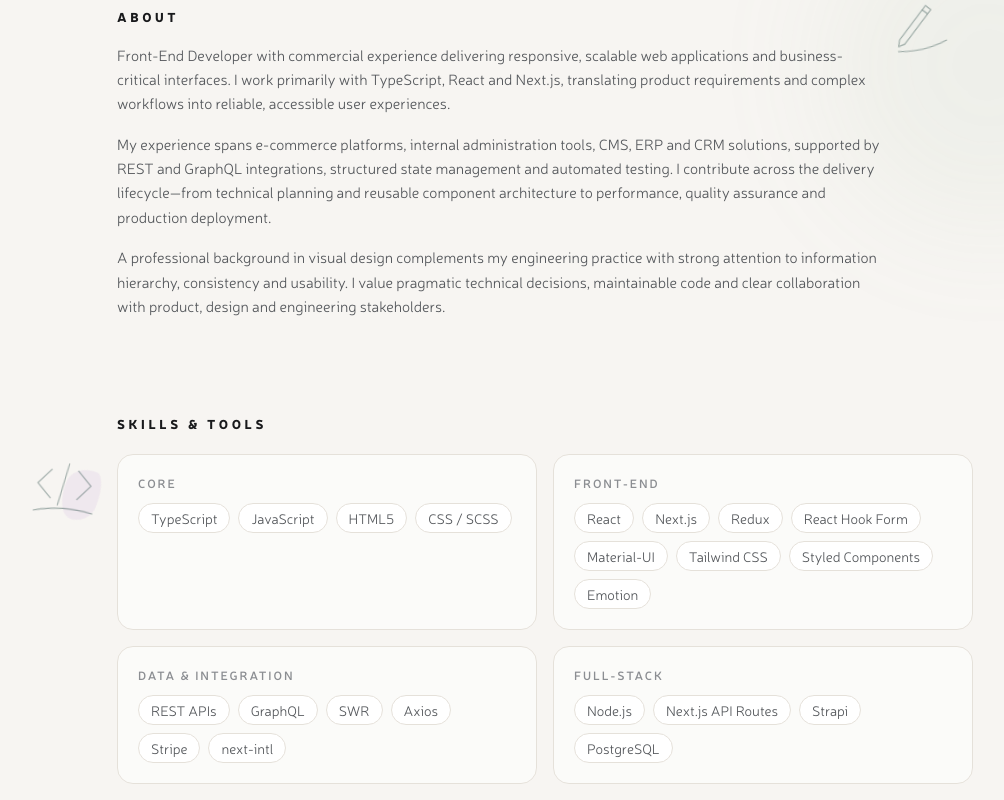
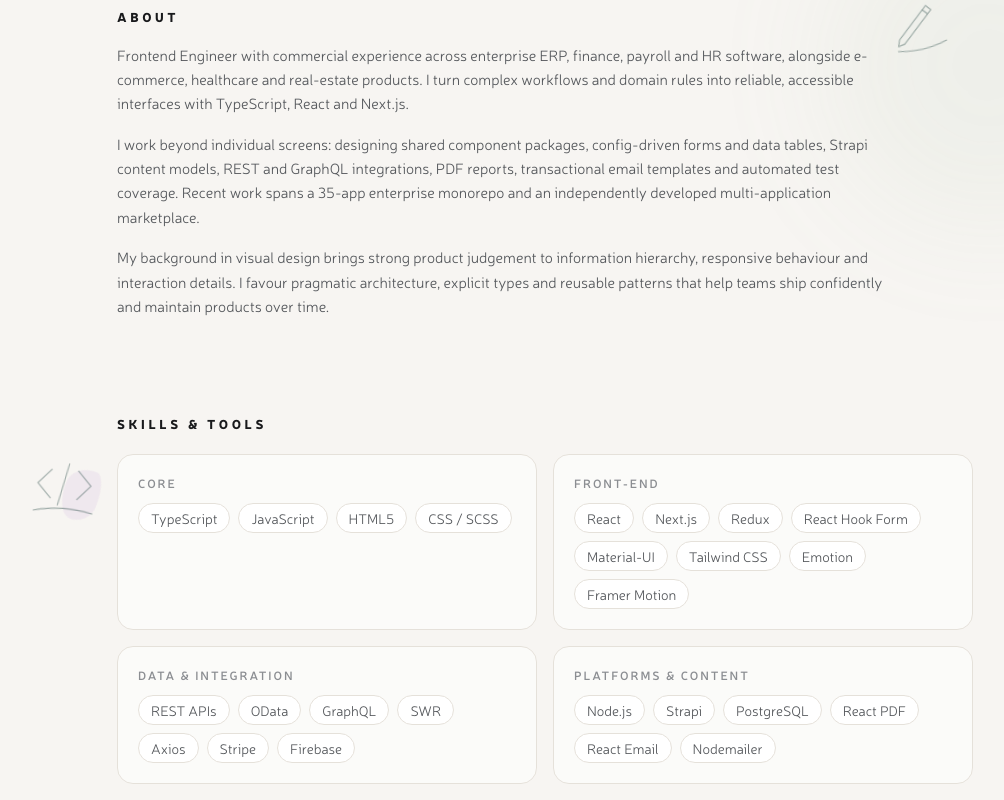
Before and after one commit to dzajenckauskas/danielius, a Next.js app: page / in a window 1280 px wide. Shown: the part 840-1640 px from the top of the page, without its empty margins (95-1099 px from the left). Built offline with nearby package versions, Linux system fonts and the light colour scheme.

Commit message:
feat: update project details and enhance project page functionality with conditional rendering

```diff
--- a/src/app/projects/page.tsx
+++ b/src/app/projects/page.tsx
@@ -26,8 +26,8 @@ export default function ProjectsPage() {
         <p className="eyebrow mb-3">Selected work</p>
         <h1 className="text-4xl font-black tracking-tight text-text sm:text-5xl">Projects</h1>
         <p className="mt-4 max-w-2xl text-[15px] leading-relaxed text-muted">
-          Commercial platforms and independent products spanning e-commerce,
-          healthcare, real estate and international relocation.
+          Enterprise software, commercial platforms and independent products
+          spanning ERP, e-commerce, healthcare, real estate and logistics.
         </p>
       </Reveal>
 
--- a/src/components/resume/ResumeDocument.tsx
+++ b/src/components/resume/ResumeDocument.tsx
@@ -359,7 +359,11 @@ export function ResumeDocument() {
             <View style={styles.projectGrid}>
               {projects.map((project) => (
                 <View key={project.slug} style={styles.projectCard}>
-                  <Link style={styles.projectName} src={project.url}>{project.name}</Link>
+                  {project.url ? (
+                    <Link style={styles.projectName} src={project.url}>{project.name}</Link>
+                  ) : (
+                    <Text style={styles.projectName}>{project.name}</Text>
+                  )}
                   <Text style={styles.projectDomain}>{project.domain}</Text>
                   <Text style={styles.projectStack}>{project.stack.slice(0, 3).join(" · ")}</Text>
                 </View>
--- a/src/data/profile.ts
+++ b/src/data/profile.ts
@@ -4,9 +4,9 @@
 export const profile = {
   name: "Danielius Zajenčkauskas",
   firstName: "Danielius",
-  role: "Front-End Developer",
+  role: "Frontend Engineer",
   tagline:
-    "Front-End Developer delivering scalable, maintainable digital products with React, Next.js and TypeScript.",
+    "Frontend Engineer building maintainable enterprise platforms and customer-facing products with React, Next.js and TypeScript.",
   location: "Vilnius, Lithuania",
   availability: "Open to selected front-end opportunities",
   email: "d.zajenckauskas@gmail.com",
@@ -14,9 +14,9 @@ export const profile = {
   linkedin: "https://www.linkedin.com/in/danielius-zajenckauskas/",
 
   about: [
-    "Front-End Developer with commercial experience delivering responsive, scalable web applications and business-critical interfaces. I work primarily with TypeScript, React and Next.js, translating product requirements and complex workflows into reliable, accessible user experiences.",
-    "My experience spans e-commerce platforms, internal administration tools, CMS, ERP and CRM solutions, supported by REST and GraphQL integrations, structured state management and automated testing. I contribute across the delivery lifecycle—from technical planning and reusable component architecture to performance, quality assurance and production deployment.",
-    "A professional background in visual design complements my engineering practice with strong attention to information hierarchy, consistency and usability. I value pragmatic technical decisions, maintainable code and clear collaboration with product, design and engineering stakeholders.",
+    "Frontend Engineer with commercial experience across enterprise ERP, finance, payroll and HR software, alongside e-commerce, healthcare and real-estate products. I turn complex workflows and domain rules into reliable, accessible interfaces with TypeScript, React and Next.js.",
+    "I work beyond individual screens: designing shared component packages, config-driven forms and data tables, Strapi content models, REST and GraphQL integrations, PDF reports, transactional email templates and automated test coverage. Recent work spans a 35-app enterprise monorepo and an independently developed multi-application marketplace.",
+    "My background in visual design brings strong product judgement to information hierarchy, responsive behaviour and interaction details. I favour pragmatic architecture, explicit types and reusable patterns that help teams ship confidently and maintain products over time.",
   ],
 } as const;
 
@@ -36,21 +36,21 @@ export const skillGroups: SkillGroupData[] = [
       "React Hook Form",
       "Material-UI",
       "Tailwind CSS",
-      "Styled Components",
       "Emotion",
+      "Framer Motion",
     ],
   },
   {
     label: "Data & Integration",
-    items: ["REST APIs", "GraphQL", "SWR", "Axios", "Stripe", "next-intl"],
+    items: ["REST APIs", "OData", "GraphQL", "SWR", "Axios", "Stripe", "Firebase"],
   },
   {
-    label: "Full-Stack",
-    items: ["Node.js", "Next.js API Routes", "Strapi", "PostgreSQL"],
+    label: "Platforms & Content",
+    items: ["Node.js", "Strapi", "PostgreSQL", "React PDF", "React Email", "Nodemailer"],
   },
   {
     label: "Quality & Delivery",
-    items: ["Jest", "Vitest", "Playwright", "React Testing Library", "Docker", "Git", "CI/CD", "NGINX"],
+    items: ["Vitest", "Playwright", "React Testing Library", "Turborepo", "Docker", "Git", "CI/CD", "NGINX"],
   },
   {
     label: "Product & Design",
@@ -74,14 +74,16 @@ export const experience: TimelineEntry[] = [
     period: "Mar 2024 – Present · Hybrid",
     year: "2024",
     description:
-      "Developing and maintaining production web applications with an emphasis on scalable front-end architecture, dependable integrations and high-quality user experiences. Contributing to technical delivery across implementation, testing, performance and ongoing product improvement.",
+      "Building and modernising a 35-application enterprise platform spanning ERP, financials, payroll, HR and audit. Develop shared TypeScript packages and config-driven form/list architecture; deliver PDF reporting, React Email notifications, document upload and signing workflows; and improve accessibility, error handling and automated coverage.",
     tags: [
       "React",
-      "Next.js",
       "TypeScript",
       "Material-UI",
-      "REST APIs",
-      "Testing",
+      "Vite",
+      "React PDF",
+      "React Email",
+      "REST / OData",
+      "Playwright",
     ],
   },
   {
@@ -90,17 +92,17 @@ export const experience: TimelineEntry[] = [
     period: "Nov 2021 – Mar 2024 · Vilnius",
     year: "2021",
     description:
-      "Delivered customer-facing websites, bespoke e-commerce applications and complex CMS, ERP and CRM interfaces. Built reusable TypeScript and React components, integrated REST and GraphQL services, and supported applications through deployment and production maintenance.",
+      "Delivered customer-facing websites, bespoke e-commerce applications and CMS, ERP and CRM interfaces. Built reusable TypeScript and React systems, modelled content in Strapi, integrated REST and GraphQL services, and shipped multilingual lead-generation, checkout, PDF catalogue and transactional-email workflows.",
     tags: [
       "React",
       "Next.js",
       "TypeScript",
       "Redux",
       "Material-UI",
+      "Strapi",
       "GraphQL",
       "REST",
-      "Node.js",
-      "SQL",
+      "React PDF",
     ],
   },
   {
--- a/src/data/projects.ts
+++ b/src/data/projects.ts
@@ -2,7 +2,7 @@ export type Project = {
   slug: string;
   name: string;
   domain: string;
-  url: string;
+  url?: string;
   repository?: string;
   year: string;
   period: string;
@@ -18,6 +18,42 @@ export type Project = {
 
 export const projects: Project[] = [
   {
+    slug: "lobasoft-enterprise-platform",
+    name: "Lobasoft Enterprise Platform",
+    domain: "Private commercial platform",
+    year: "2024",
+    period: "March 2024 – Present",
+    engagement: "Commercial product development",
+    location: "Vilnius, Lithuania · Hybrid",
+    role: "Frontend Engineer",
+    summary:
+      "A multi-application business platform covering ERP, financials, payroll, HR, audit and employee self-service workflows.",
+    about: [
+      "Lobasoft is a large enterprise software ecosystem composed of 35 React applications and 12 shared packages. Its products support data-heavy operational workflows across finance, accounting, payroll, HR, audit, document management and employee self-service.",
+      "The frontend is organised as a Turborepo monorepo with reusable UI, form, data, document and domain packages. A config-driven architecture turns resource definitions into consistent forms, lists, filters, actions and detail views while still supporting specialised product workflows.",
+    ],
+    contribution: [
+      "Built and modernised config-driven forms, data tables, filters and action workflows shared across ERP, payroll, projects and financial applications.",
+      "Developed React PDF reports and document previews for invoices, packing lists, audit requests and HR processes.",
+      "Created React Email templates for approval, rejection, signing and employee-notification workflows across HR self-service products.",
+      "Implemented document upload, qualified-signing and process-driven interfaces with detailed validation and backend error handling.",
+      "Strengthened shared TypeScript packages, responsive behaviour and focused Playwright coverage across a large npm-workspaces codebase.",
+    ],
+    stack: [
+      "React 18",
+      "TypeScript",
+      "Material UI",
+      "React PDF",
+      "React Email",
+      "Vite",
+      "Turborepo",
+      "React Hook Form",
+      "OData / REST APIs",
+      "Playwright",
+    ],
+    accent: "sage",
+  },
+  {
     slug: "muses-fly-tying-market",
     name: "Musės - Fly Tying Market",
     domain: "muses.lt",
@@ -32,13 +68,14 @@ export const projects: Project[] = [
       "A specialist fly-tying marketplace connecting a customer storefront with seller, support and administration workflows.",
     about: [
       "Musės - Fly Tying Market is a specialist marketplace for handcrafted fly-fishing flies, designed as a single product ecosystem rather than an isolated storefront. Customer shopping, seller operations, support and internal administration are delivered through dedicated applications with a shared technical foundation.",
-      "The platform is structured as an npm-workspaces monorepo, allowing domain types, authentication, forms, internationalisation and back-office UI patterns to evolve consistently across eleven workspaces.",
+      "The platform is structured as an npm-workspaces monorepo spanning five applications and six shared packages, allowing domain types, authentication, forms, internationalisation and back-office UI patterns to evolve consistently.",
     ],
     contribution: [
-      "Designed and developed the Next.js storefront and operational applications for administrators, sellers and support teams.",
-      "Built shared packages for domain types, authentication, forms, themes and reusable back-office components.",
-      "Implemented catalogue, variants, stock management, cart and checkout workflows with Stripe payment integration.",
-      "Established automated testing, pre-commit quality checks and CI workflows across the monorepo.",
+      "Designed the Next.js storefront and dedicated admin, seller and support applications, backed by custom Strapi content types and services.",
+      "Built shared packages for domain types, authentication, forms, localisation, themes and reusable back-office components.",
+      "Implemented multi-seller catalogue, variant and stock workflows plus Stripe checkout with webhook deduplication and stock restoration safeguards.",
+      "Developed seller onboarding, wallets, payouts, statements, reconciliation and dispute-management workflows.",
+      "Added OTP/2FA authentication, rate-limited public support flows, editable notification templates and automated Vitest/Playwright coverage.",
     ],
     stack: [
       "Next.js 16",
@@ -72,62 +109,28 @@ export const projects: Project[] = [
       "The ongoing rebuild focuses on making the product easier to maintain and extend while preserving a conversion-oriented experience across desktop and mobile devices.",
     ],
     contribution: [
-      "Reworked the front-end architecture and introduced typed, reusable patterns across the application.",
-      "Developed multi-step quote and booking experiences with location, date and contact-data validation.",
-      "Integrated CMS content, Stripe payments, transactional email and third-party service data.",
-      "Improved responsive behaviour, content presentation and performance across media-heavy pages.",
+      "Reworked the front-end architecture and introduced typed, reusable patterns across the customer journey.",
+      "Developed instant-quote, inventory and multi-step booking experiences with location, date, phone and contact-data validation.",
+      "Integrated Strapi-managed content, Stripe payments, Firebase phone verification and Nodemailer transactional emails.",
+      "Built an issue-tracking flow with secure customer tokens, attachments, assignment, status updates and branded notifications.",
+      "Improved media performance with touch-friendly galleries, progressive loading and adjacent-image preloading.",
     ],
     stack: [
       "Next.js 14",
       "React 18",
       "TypeScript",
+      "Strapi",
       "Material UI",
       "Emotion",
       "React Hook Form",
       "SWR",
       "Stripe",
-      "Strapi",
       "PostgreSQL",
+      "Firebase",
+      "Nodemailer",
     ],
     accent: "blue",
   },
-  // {
-  //   slug: "relohub",
-  //   name: "Relohub",
-  //   domain: "relohub.co.uk",
-  //   url: "https://relohub.co.uk",
-  //   repository: "https://github.com/dzajenckauskas/relohub",
-  //   year: "2024",
-  //   period: "March 2024 – June 2025",
-  //   engagement: "Commercial client project",
-  //   location: "United Kingdom · Remote",
-  //   role: "Frontend Engineer",
-  //   summary:
-  //     "A relocation-services platform built around clear service discovery, instant estimates and lead generation.",
-  //   about: [
-  //     "Relohub provides a focused entry point for customers planning moves across Europe and overseas. The interface communicates a broad logistics offering while guiding visitors toward a personalised estimate.",
-  //     "The product combines service content, country data and enquiry workflows in a responsive Next.js application backed by a headless content platform.",
-  //   ],
-  //   contribution: [
-  //     "Built responsive service and landing-page experiences from reusable React and Material UI components.",
-  //     "Implemented a multi-step estimate flow with country, phone, date and customer-data validation.",
-  //     "Connected lead-capture workflows to backend services and transactional email handling.",
-  //     "Supported CMS-managed content and scalable page structures for international service coverage.",
-  //   ],
-  //   stack: [
-  //     "Next.js 14",
-  //     "React 18",
-  //     "TypeScript",
-  //     "Material UI",
-  //     "Emotion",
-  //     "React Hook Form",
-  //     "Axios",
-  //     "Stripe",
-  //     "Strapi",
-  //     "PostgreSQL",
-  //   ],
-  //   accent: "sage",
-  // },
   {
     slug: "noreikis",
     name: "Noreikis",
@@ -146,18 +149,18 @@ export const projects: Project[] = [
       "The platform is designed to support organic discovery and convert property owners and buyers through contextual forms and clear routes to contact.",
     ],
     contribution: [
-      "Developed the responsive Next.js interface and reusable content sections across the public website.",
-      "Integrated Strapi-managed property listings, articles, testimonials and page content.",
-      "Built lead-generation and property-valuation forms with structured validation and API handling.",
-      "Implemented multilingual content, motion details, technical SEO and VPS deployment workflows.",
+      "Developed the responsive Next.js interface and reusable property, editorial and profile sections across the public website.",
+      "Modelled and integrated Strapi-managed listings, articles, FAQs, testimonials, galleries and SEO metadata.",
+      "Built validated contact and property-price enquiry flows with branded transactional email templates.",
+      "Implemented multilingual content, property sorting and filtering, motion details, technical SEO and automated VPS deployment.",
     ],
     stack: [
       "Next.js 14",
       "React 18",
       "TypeScript",
+      "Strapi",
       "Material UI",
       "Emotion",
-      "Strapi",
       "PostgreSQL",
       "React Hook Form",
       "Framer Motion",
@@ -183,18 +186,18 @@ export const projects: Project[] = [
       "A headless CMS allows the clinic team to maintain detailed service, category and product information while the frontend keeps discovery consistent across a large content surface.",
     ],
     contribution: [
-      "Built and maintained responsive service, category, product and informational page templates.",
-      "Integrated structured Strapi content and API-driven catalogue search and navigation.",
-      "Developed enquiry flows, PDF catalogue generation and email delivery integrations.",
-      "Introduced component tests and modernised legacy layout patterns for maintainability.",
+      "Built responsive service, category, product and clinic-information templates for a content-rich healthcare website.",
+      "Modelled and integrated structured Strapi content for services, product categories, diagnoses, reviews and pricing.",
+      "Generated branded, data-driven product catalogues on demand with React PDF, including diagnosis and reimbursement tables.",
+      "Delivered validated enquiry forms and SendGrid email handling, then added component tests and performance-focused data loading.",
     ],
     stack: [
       "Next.js 13",
       "React 18",
       "TypeScript",
+      "Strapi",
       "Material UI",
       "Emotion",
-      "Strapi",
       "PostgreSQL",
       "React PDF",
       "SendGrid",
```
Also changed, not shown: src/app/projects/[slug]/page.tsx (+6 -4 lines).
